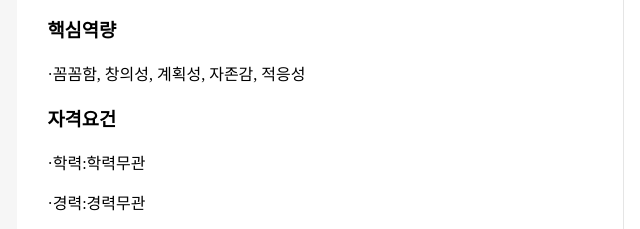
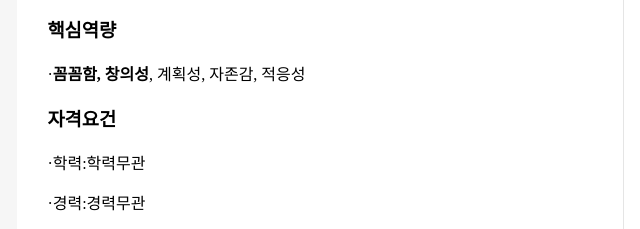
Before and after one commit to 121212hh/test, a plain HTML site: page 01_테이블1/table3.html in a window 1280 px wide. Shown: the part 334-563 px from the top of the page, 456-1096 px from the left. Drawn offline with Linux system fonts and the light colour scheme.

Commit message:
Add files via upload

```diff
--- a/01_테이블1/table3.html
+++ b/01_테이블1/table3.html
@@ -44,7 +44,7 @@
             <h3>스킬</h3>
             <p>·HTML, Figma, Photoshop, Illustrator, 웹디자인기능사 자격</p>
             <h3>핵심역량</h3>
-            <p>·꼼꼼함, 창의성, 계획성, 자존감, 적응성</p>
+            <p>·<strong>꼼꼼함, 창의성</strong>, 계획성, 자존감, 적응성</p>
             <h3>자격요건</h3>
             <p>·학력:학력무관</p>
             <p>·경력:경력무관</p>
```
